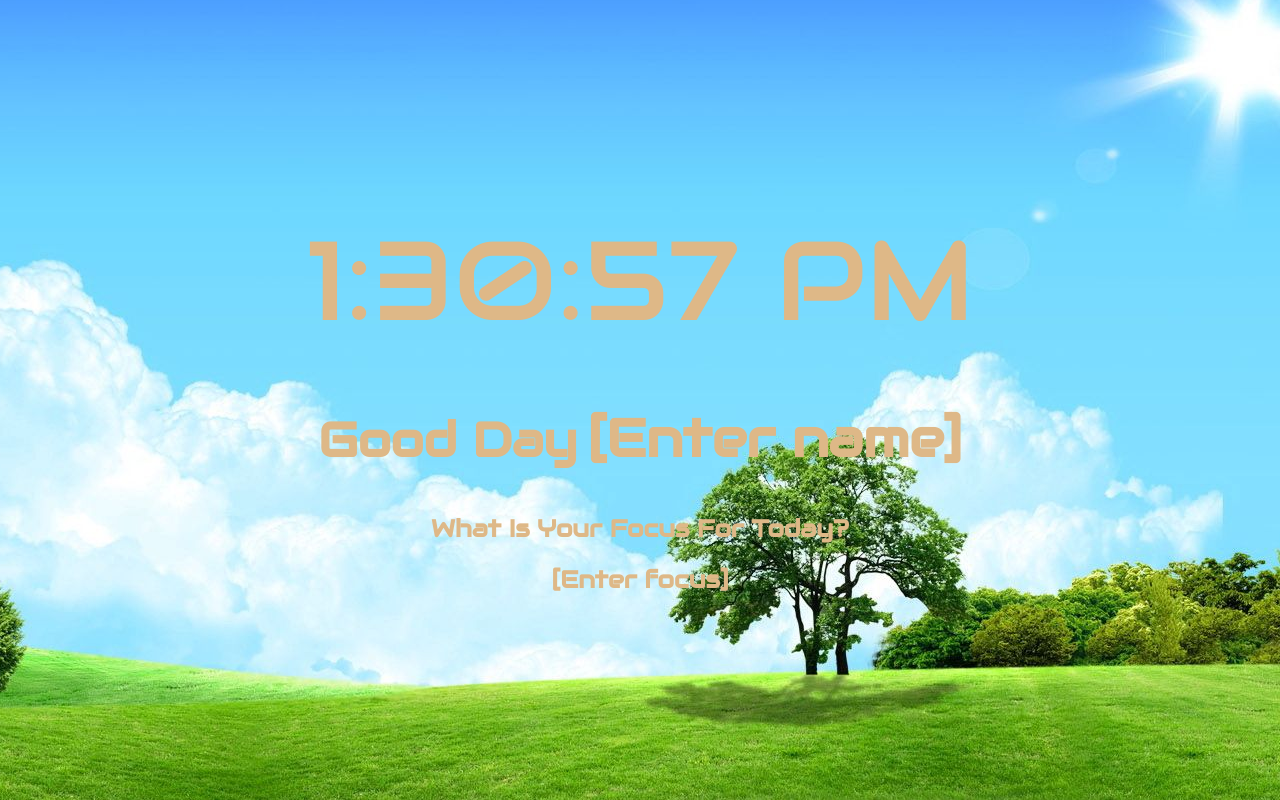
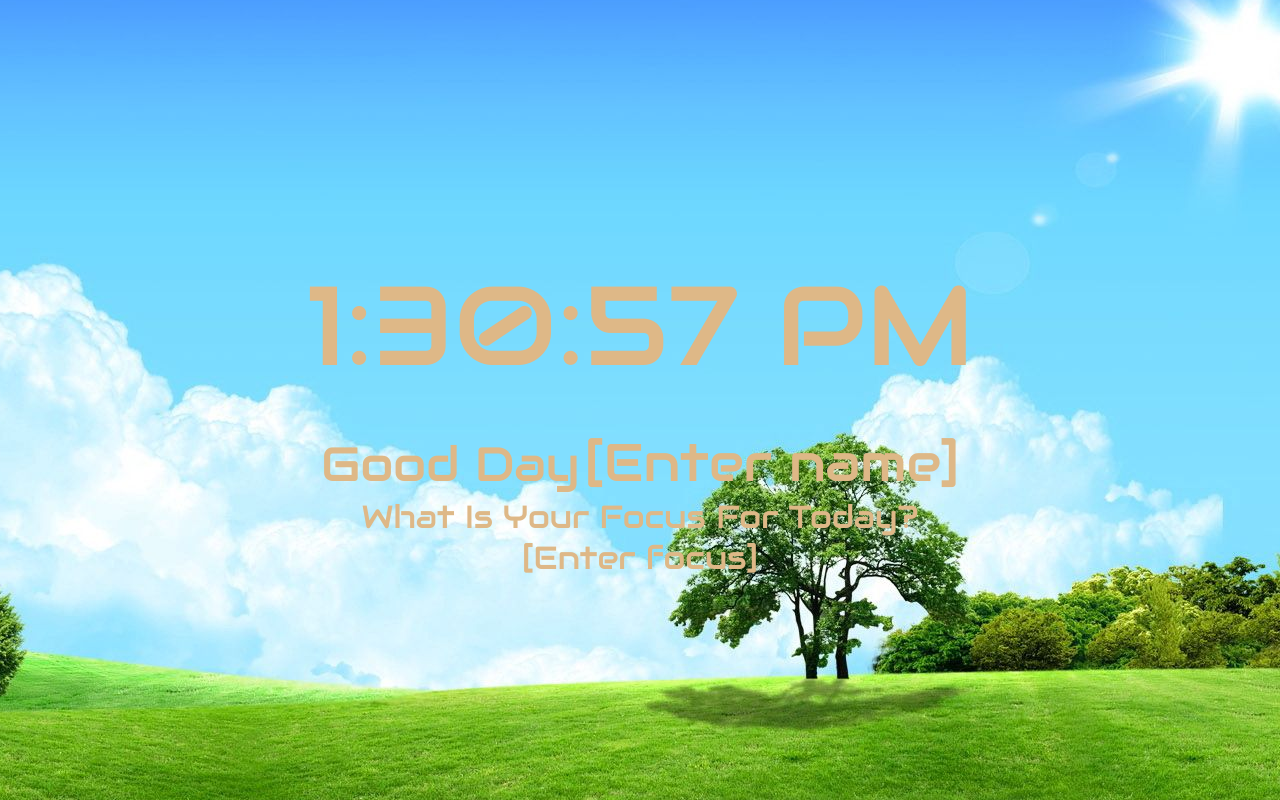
Before and after one commit to Kiryuha94/Dynamic-Landing-Page, a plain HTML site: page index.html in a window 1280 px wide. Drawn offline with Linux system fonts and the light colour scheme.

Commit message:
fix: bug with background and correct code

```diff
--- a/index.css
+++ b/index.css
@@ -1,23 +1,26 @@
-html {
+* {
   box-sizing: border-box;
   margin: 0;
   padding: 0;
 }
 
-body  {
+body {
   font-family: 'Audiowide', cursive;
-
   display: flex;
   flex-direction: column;
   align-items: center;
   justify-content: center;
-  height: 97vh;
+  height: 100vh;
+}
+
+span {
+  font-size: 2rem;
 }
 
 .day {
   background-image: url(./img/derevya_solnce_lug_den_14852_1600x1200.jpg);
   background-position: center;
-  color: burlywood ;
+  color: burlywood;
 }
 
 .morning {
@@ -37,13 +40,13 @@ body  {
 }
 
 #greeting {
-    font-size: 3rem;
+  font-size: 3rem;
 }
 
 #name {
-    font-size: 3.3rem;
+  font-size: 3.3rem;
 }
 
 #focus {
-margin-top: 0;
+  margin-top: 0;
 }
--- a/index.html
+++ b/index.html
@@ -6,16 +6,16 @@
     <link rel="stylesheet" href="index.css" />
     <link rel="preconnect" href="https://fonts.gstatic.com" />
     <link href="https://fonts.googleapis.com/css2?family=Audiowide&display=swap" rel="stylesheet" />
-    <title>Dinamic display</title>
+    <title>Dynamic display</title>
   </head>
   <body id="screen">
-    <time id="time"></time>
-    <h1>
+    <div id="time"></div>
+    <div>
       <span id="greeting"></span>
       <span id="name" contenteditable="true"></span>
-    </h1>
-    <h2>What Is Your Focus For Today?</h2>
-    <h2 id="focus" contenteditable="true"></h2>
+    </div>
+    <span>What Is Your Focus For Today?</span>
+    <span id="focus" contenteditable="true"></span>
 
     <script src="index.js"></script>
   </body>
--- a/index.js
+++ b/index.js
@@ -28,7 +28,7 @@ document.addEventListener('DOMContentLoaded', () => {
       seconds = newData.getSeconds(),
       newHours = hours % 12 || 12,
       amPm = hours >= 12 ? 'PM' : 'AM',
-      addZerro = (n) => (n < 10 ? '0' + n : n)
+      addZerro = (n) => (n < 10 ? `0${n}` : n)
     time.innerHTML = `${newHours}:${addZerro(minutes)}:${addZerro(seconds)} ${amPm}`
   }
 
```
